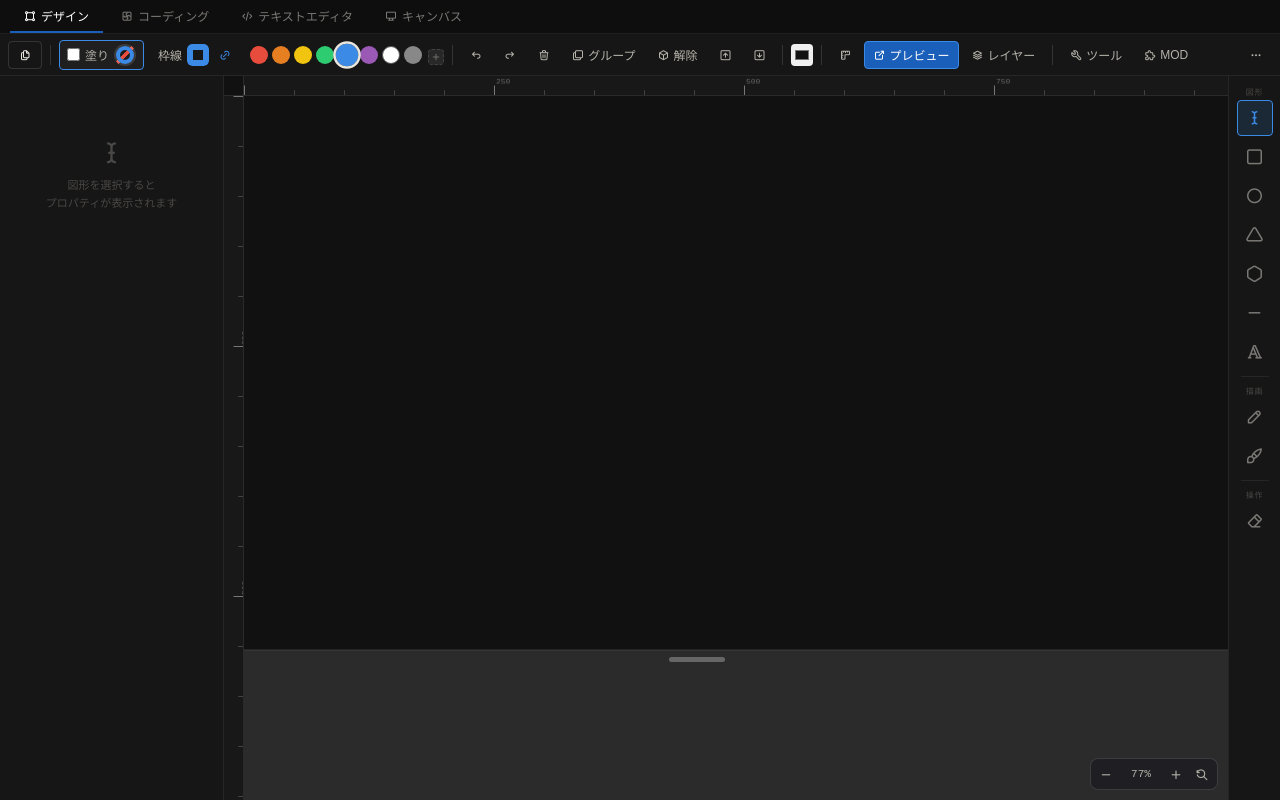
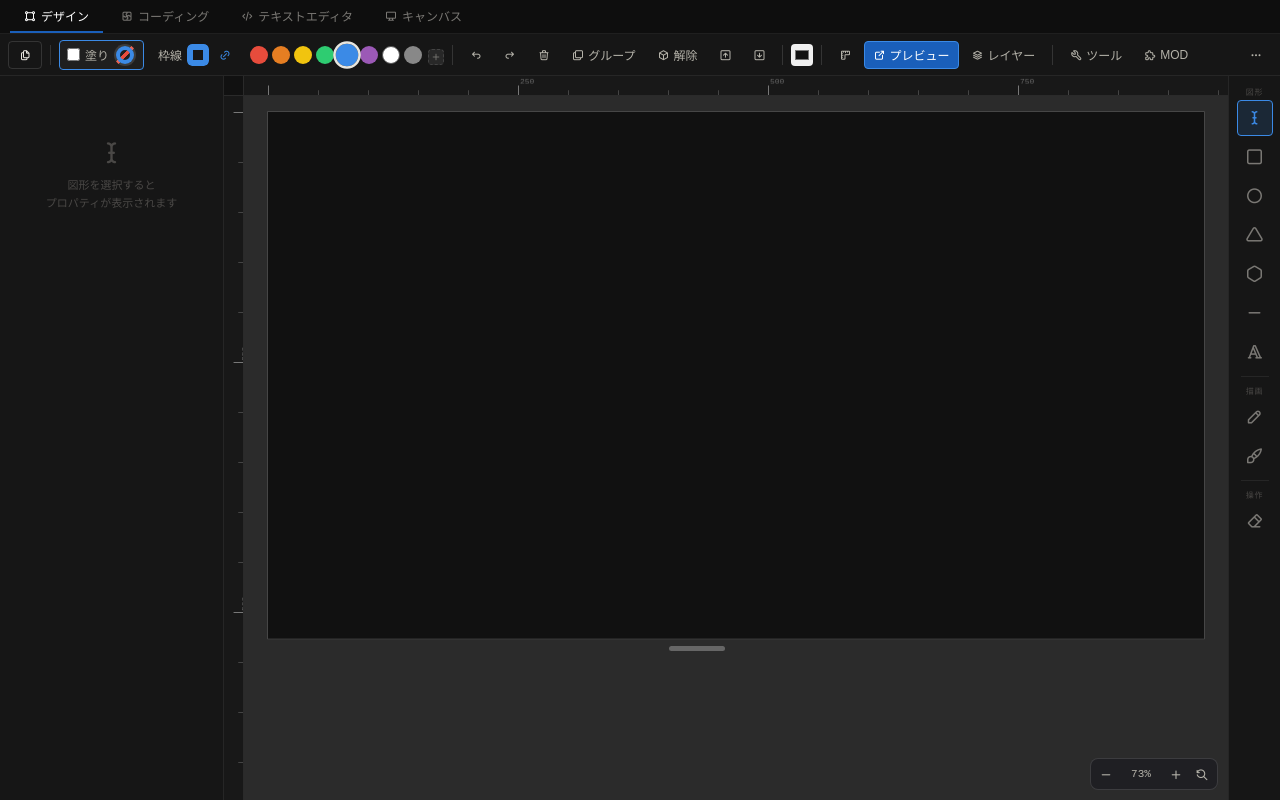
Before and after one commit to dog7dog/WEBAnimationMaker, a plain HTML site: page index.html in a window 1280 px wide. Both pictures are taken after a click on the button 1202 px from the left and 774 px from the top of the page. Drawn offline with nearby package versions, Linux system fonts and the light colour scheme.

Commit message:
feat: デザイン画面でキャンバスを左右中央に置く
左端に寄っていたキャンバスを、作業領域の左右中央へ置くようにした。
上下は、ページが下へ伸びる作りなので上端をそろえて少し余白を空ける。
画面より広いキャンバスのときは左に余白を残してスクロールさせる。

置き場所は canvasViewOffset() の1か所で決め、キャンバス本体・WebGL用の
重ね描き・下端バー・スクロール範囲・定規の目盛りがすべてそこを見る。

あわせて:
- ブラシの丸と座標の吹き出しを canvasPointToWrap() 経由にした。
  キャンバスの左上を基準に置いていたので、中央寄せでずれるため。
  ついでにズームにも追従するようになった（以前は等倍前提でずれていた）。
- 「画面に合わせる」は左右の余白を引いた幅に収める。
- 古い  を、置き場所を
  決めるルールに置き換えた。これが効いていて中央寄せが反映されなかった。
  置き場所を決めるのが1か所になったので、打ち消しはもう要らない。

Co-Authored-By: Claude Opus 5 <noreply@anthropic.com>

```diff
--- a/AppCore/canvas/brush.js
+++ b/AppCore/canvas/brush.js
@@ -63,10 +63,13 @@ function updateBrushCursor(x, y) {
     const wrap = document.getElementById('cv-wrap') || area;
     wrap.appendChild(el);
   }
-  el.style.width = brushSize + 'px';
-  el.style.height = brushSize + 'px';
-  el.style.left = x + 'px';
-  el.style.top = y + 'px';
+  // キャンバスの置き位置とズームに合わせる（中央寄せ・拡大時もペン先とズレない）
+  const z = (typeof mpView !== 'undefined' && mpView.zoom) || 1;
+  const p = typeof canvasPointToWrap === 'function' ? canvasPointToWrap(x, y) : { x, y };
+  el.style.width = (brushSize * z) + 'px';
+  el.style.height = (brushSize * z) + 'px';
+  el.style.left = p.x + 'px';
+  el.style.top = p.y + 'px';
   el.style.display = 'block';
 }
 
--- a/AppCore/canvas/renderer.js
+++ b/AppCore/canvas/renderer.js
@@ -452,8 +452,10 @@ function drawRulers() {
 
   const wrap = document.getElementById('cv-wrap');
   const zoom = (typeof mpView !== 'undefined' && mpView.zoom) || 1;
-  const scrollLeft = wrap ? wrap.scrollLeft : 0;
-  const scrollTop = wrap ? wrap.scrollTop : 0;
+  // キャンバスは中央寄せで置いてあるので、その分だけ目盛りもずらす
+  const off = typeof canvasViewOffset === 'function' ? canvasViewOffset() : { x: 0, y: 0 };
+  const scrollLeft = (wrap ? wrap.scrollLeft : 0) - off.x;
+  const scrollTop = (wrap ? wrap.scrollTop : 0) - off.y;
 
   // ルーラーの解像度は「自分自身の実表示サイズ」に合わせる。
   // 以前は cv.width/height をそのまま流用していたが、キャンバスの解像度
@@ -574,8 +576,10 @@ function showCoordsTip(x, y) {
     ? `x:${Math.round(x)} y:${Math.round(y)}  |  ${selected.name} ${Math.round(b.w)}×${Math.round(b.h)}`
     : `x:${Math.round(x)} y:${Math.round(y)}`;
   coordsTip.style.display = 'block';
-  coordsTip.style.left = (x + RULER_SZ + 10) + 'px';
-  coordsTip.style.top = (y + RULER_SZ + 4) + 'px';
+  // キャンバスの置き位置とズームを通した、実際の見た目の位置に出す
+  const p = typeof canvasPointToWrap === 'function' ? canvasPointToWrap(x, y) : { x, y };
+  coordsTip.style.left = (p.x + 12) + 'px';
+  coordsTip.style.top = (p.y + 6) + 'px';
 }
 
 function hideCoordsTip() {
--- a/AppCore/features/page_resize.js
+++ b/AppCore/features/page_resize.js
@@ -13,10 +13,45 @@ const PAGE_MIN_HEIGHT = 80;
 const PAGE_MAX_HEIGHT = 20000;
 const PAGE_RESIZE_STEP = 10;    // 10px刻み（Shiftを押している間は1px）
 const PAGE_BOTTOM_MARGIN = 64;  // バーの下に残す余白（掴みやすさと、伸ばす余地）
+const PAGE_SIDE_MARGIN = 24;    // キャンバスの左右に残す余白
+const PAGE_TOP_MARGIN = 16;     // キャンバスの上に残す余白
 
 function _pageZoom() {
   return (typeof mpView !== 'undefined' && mpView.zoom) || 1;
 }
+
+// 拡大後のキャンバスの大きさ（画面上のpx）
+function _pageViewSize() {
+  const z = _pageZoom();
+  return {
+    w: Math.round((typeof docW === 'number' ? docW : 1280) * z),
+    h: Math.round((typeof docH === 'number' ? docH : 720) * z)
+  };
+}
+
+// キャンバスを #cv-wrap のどこに置くか（スクロールする中身の中での位置）。
+//   横: 余白ぶんの余裕があれば中央。無ければ左に余白だけ空けてスクロールさせる。
+//   縦: ページは上から下へ伸びるので、上端をそろえて少しだけ余白を空ける。
+// 定規の目盛りもこの位置を基準にするので、ズレないよう1か所にまとめてある。
+function canvasViewOffset() {
+  const wrap = document.getElementById('cv-wrap');
+  const { w } = _pageViewSize();
+  const clientW = wrap ? wrap.clientWidth : w;
+  const x = clientW >= w + PAGE_SIDE_MARGIN * 2
+    ? Math.round((clientW - w) / 2)
+    : PAGE_SIDE_MARGIN;
+  return { x, y: PAGE_TOP_MARGIN };
+}
+window.canvasViewOffset = canvasViewOffset;
+
+// キャンバス上の座標 → #cv-wrap の中での位置（px）。
+// キャンバスに重ねて出すもの（ブラシの丸、座標の吹き出し）の置き場所に使う。
+function canvasPointToWrap(x, y) {
+  const z = _pageZoom();
+  const off = canvasViewOffset();
+  return { x: off.x + x * z, y: off.y + y * z };
+}
+window.canvasPointToWrap = canvasPointToWrap;
 
 // キャンバスの表示サイズに合わせて、下端バーとスクロール範囲を置き直す。
 // docW/docH やズームが変わるたびに呼ぶ（resizeCanvas / mpApplyZoom から）。
@@ -25,14 +60,23 @@ function syncCanvasExtent() {
   const extent = document.getElementById('cv-extent');
   if (!handle || !extent) return;
 
-  const z = _pageZoom();
-  const w = Math.round((typeof docW === 'number' ? docW : 1280) * z);
-  const h = Math.round((typeof docH === 'number' ? docH : 720) * z);
+  const { w, h } = _pageViewSize();
+  const off = canvasViewOffset();
 
-  extent.style.width = w + 'px';
-  extent.style.height = (h + PAGE_BOTTOM_MARGIN) + 'px';
+  // キャンバス本体（と、重ねてあるWebGL用）を置く
+  const cvEl = document.getElementById('cv');
+  const three = document.getElementById('cv-three');
+  [cvEl, three].forEach(el => {
+    if (!el) return;
+    el.style.left = off.x + 'px';
+    el.style.top = off.y + 'px';
+  });
+
+  extent.style.width = (off.x + w + PAGE_SIDE_MARGIN) + 'px';
+  extent.style.height = (off.y + h + PAGE_BOTTOM_MARGIN) + 'px';
+  handle.style.left = off.x + 'px';
   handle.style.width = w + 'px';
-  handle.style.top = h + 'px';
+  handle.style.top = (off.y + h) + 'px';
 
   const label = document.getElementById('cv-rh-size');
   if (label) label.textContent = (docW || 0) + ' × ' + (docH || 0);
--- a/AppCore/features/viewport.js
+++ b/AppCore/features/viewport.js
@@ -115,7 +115,9 @@ function mpZoomOut() { mpSetZoom(mpView.zoom / 1.2); setStatus('ズーム ' + Ma
 function mpFitToWrap(opts = {}) {
   const wrap = document.getElementById('cv-wrap');
   if (!wrap || typeof docW !== 'number' || typeof docH !== 'number') return;
-  const ww = wrap.offsetWidth, wh = wrap.offsetHeight;
+  // 左右の余白を残した幅に収める（キャンバスは中央寄せで置いている）
+  const side = (typeof PAGE_SIDE_MARGIN === 'number' ? PAGE_SIDE_MARGIN : 24) * 2;
+  const ww = wrap.clientWidth - side, wh = wrap.clientHeight;
   if (ww < 10 || wh < 10 || docW < 1 || docH < 1) return;
   // 幅に合わせる。縦は長いページを作れるようになったので基準にしない
   // （高さも見ると、縦長のページを開いた瞬間に極端な縮小になってしまう）。
--- a/index.html
+++ b/index.html
@@ -5,7 +5,7 @@
   <meta charset="UTF-8">
   <meta name="viewport" content="width=device-width, initial-scale=1.0">
   <title>WEB Animation Maker</title>
-  <link rel="stylesheet" href="style.css?v=20260915-1">
+  <link rel="stylesheet" href="style.css?v=20260915-3">
   <script src="https://cdnjs.cloudflare.com/ajax/libs/gsap/3.12.5/gsap.min.js"></script>
   <script src="https://cdnjs.cloudflare.com/ajax/libs/gsap/3.12.5/MotionPathPlugin.min.js"></script>
   <link rel="stylesheet" href="https://cdn.jsdelivr.net/npm/@tabler/icons-webfont@latest/dist/tabler-icons.min.css">
@@ -354,7 +354,7 @@
   <!-- AppCore: 依存順に読み込む -->
   <script src="./AppCore/core/state.js?v=20260914-1"></script>
   <script src="./AppCore/canvas/shapes.js?v=20260914-1"></script>
-  <script src="./AppCore/canvas/renderer.js?v=20260915-1"></script>
+  <script src="./AppCore/canvas/renderer.js?v=20260915-3"></script>
   <script src="./AppCore/core/history.js?v=20260915-1"></script>
   <script src="./AppCore/core/events.js?v=20260914-1"></script>
   <script src="./AppCore/io/project.js?v=20260810-1"></script>
@@ -370,7 +370,7 @@
   <script src="./AppCore/interactions/blockly-blocks.js?v=20260915-2"></script>
   <script src="./AppCore/interactions/blockly-codegen.js?v=20260909-1"></script>
   <script src="./AppCore/interactions/coding-tab.js?v=20260902-1"></script>
-  <script src="./AppCore/canvas/brush.js?v=20260810-1"></script>
+  <script src="./AppCore/canvas/brush.js?v=20260915-3"></script>
   <script src="./AppCore/ui/editor.js?v=20260914-1"></script>
   <script src="./AppCore/ui/toolbar.js?v=20260914-3"></script>
   <script src="./AppCore/mod/api.js?v=20260914-1"></script>
@@ -382,8 +382,8 @@
   <script src="./AppCore/app.js?v=20260915-1"></script>
   <!-- Feature Pack -->
   <script src="./AppCore/features/edit_tools.js?v=20260914-2"></script>
-  <script src="./AppCore/features/page_resize.js?v=20260915-1"></script>
-  <script src="./AppCore/features/viewport.js?v=20260915-1"></script>
+  <script src="./AppCore/features/page_resize.js?v=20260915-3"></script>
+  <script src="./AppCore/features/viewport.js?v=20260915-3"></script>
   <script src="./AppCore/features/command_palette.js?v=20260911-1"></script>
   <script src="./AppCore/features/autosave.js?v=20260810-1"></script>
   <script src="./AppCore/features/feature_toolbar.js?v=20260810-1"></script>
--- a/style.css
+++ b/style.css
@@ -1298,12 +1298,6 @@ body {
      wrapのサイズより小さい/大きい場合があるため、輪郭を縁取って
      どこまでが実際のキャンバスかを分かりやすくする */
   box-shadow: 0 0 0 1px rgba(255, 255, 255, 0.18);
-  /* スクロール範囲は #cv-extent だけで決める。
-     ズームは transform なので、#cv の「置き場所」は実サイズのままで
-     拡大後の見た目と食い違う。レイアウトから外して食い違いをなくす。 */
-  position: absolute;
-  top: 0;
-  left: 0;
 }
 
 /* スクロールできる範囲（見えない） */
@@ -1399,13 +1393,17 @@ body {
 }
 
 
-/* 修正: 定規表示時は grid の cv-wrap だけで位置決めする。
-   古い absolute オフセットを無効化して、キャンバス/SVGの二重ずれを防ぐ。 */
 #cv-wrap { position: relative; }
+/* キャンバスの置き場所は page_resize.js が決める（左右中央＋余白）。
+   スクロールできる範囲は #cv-extent が表すので、キャンバス自身は
+   レイアウトから外しておく。ズームは transform なので、レイアウトに
+   残すと実寸のままになり、拡大後の見た目と食い違うため。
+   （以前はここで position:static を強制していたが、置き場所を決めるのが
+     1か所になったので、その打ち消しはもう要らない） */
 #cv-wrap #cv {
-  position: static !important;
-  top: auto !important;
-  left: auto !important;
+  position: absolute;
+  top: 0;
+  left: 0;
 }
 #je-svg-overlay {
   position: absolute;
@@ -1747,7 +1745,7 @@ body {
 #zip-sec-ok:hover { background: #d97706; }
 
 #cv {
-  position: relative;
+  /* 置き場所は上の #cv-wrap #cv が持つ。ここは重なり順だけ。 */
   z-index: 2;
 }
 
```
